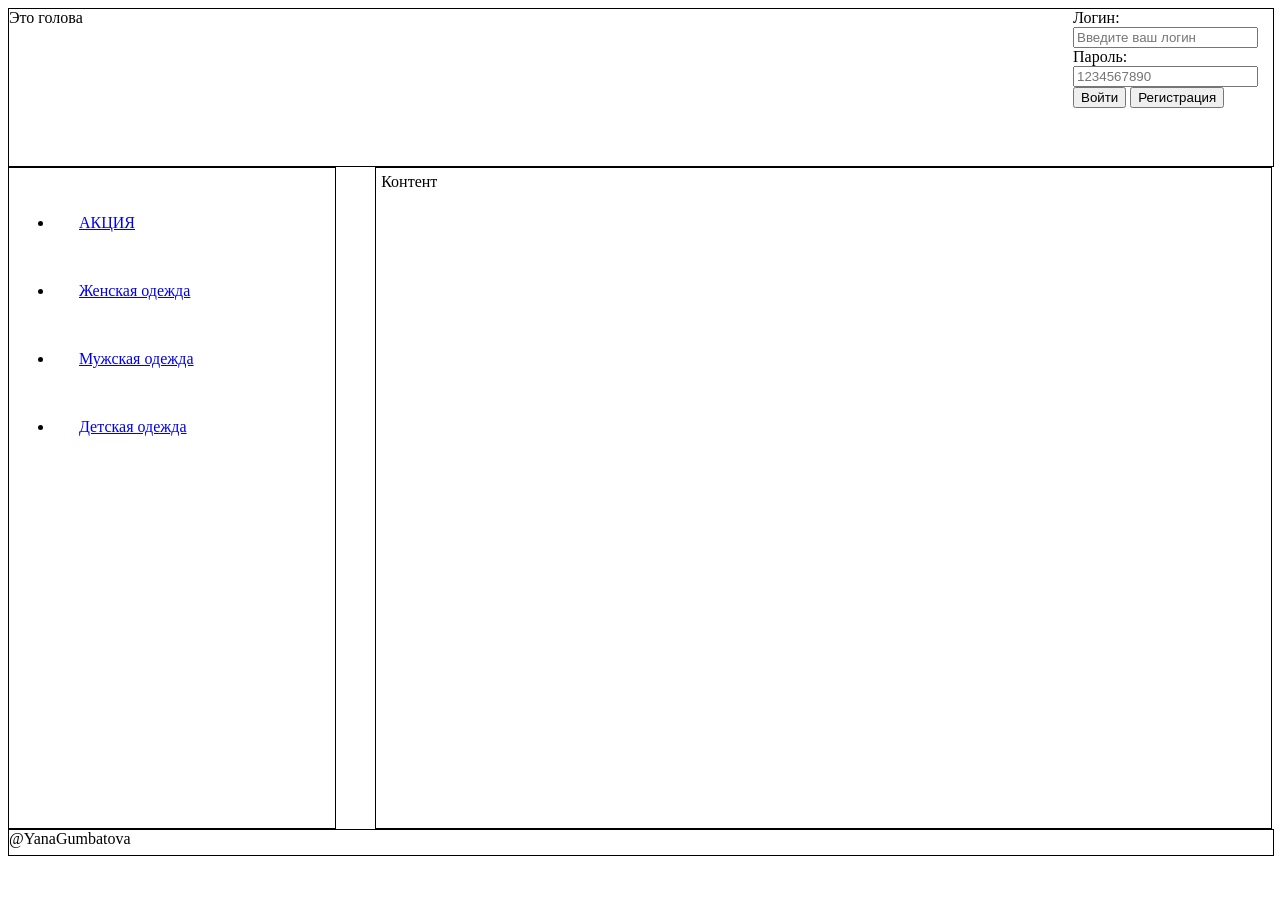
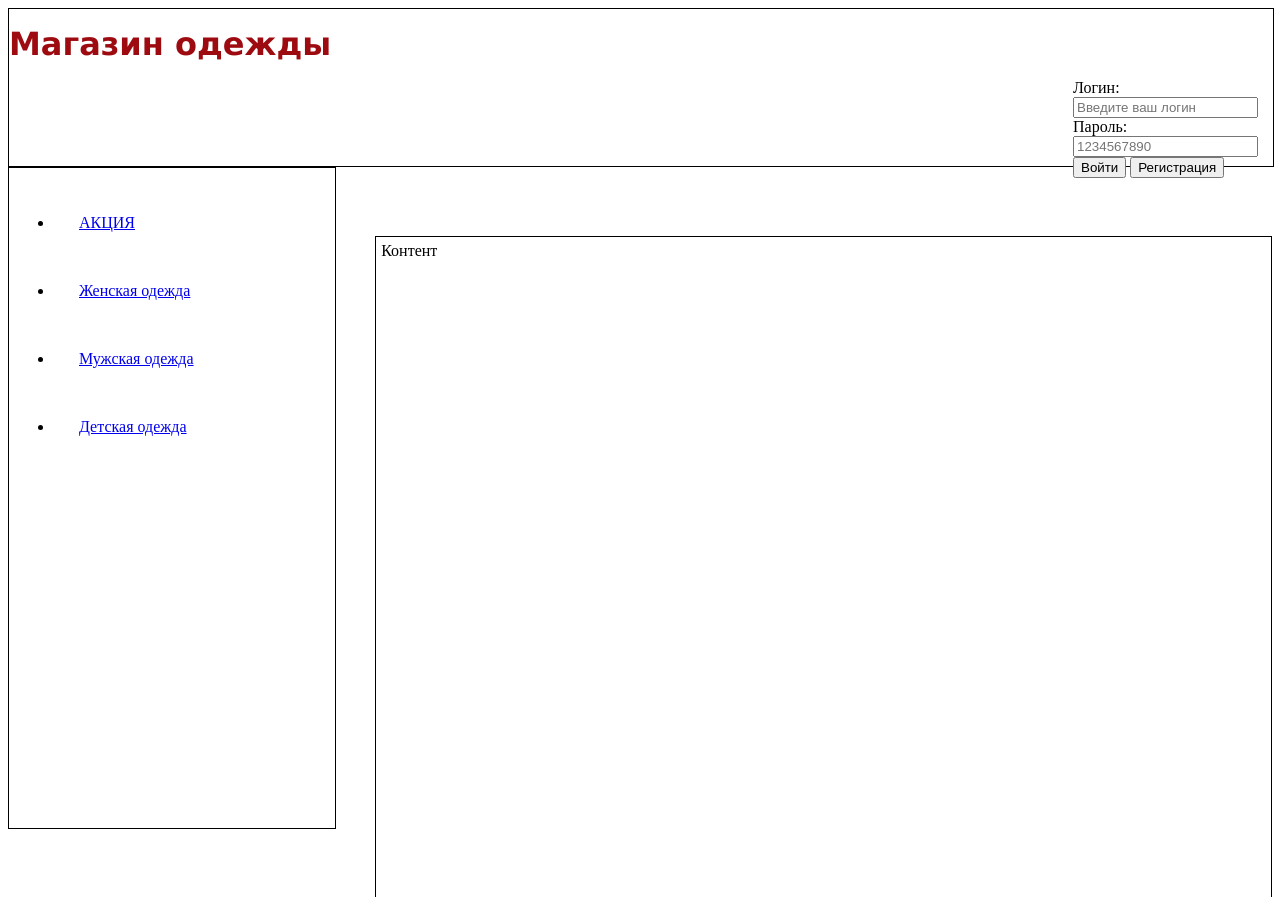
Before and after one commit to YanaGumbatova555/Yana, a PHP site: page /index.php in a window 1280 px wide. Shown: the top 897 px of the page. Before the commit the page ends 856 px from the top, so only its background shows below. Run offline with PHP 8.4, Linux system fonts and the light colour scheme; some libraries are stand-ins or nearby versions.

Commit message:
Update header.php

```diff
--- a/header.php
+++ b/header.php
@@ -4,7 +4,8 @@
 </head>
 
 <div class="header">
-Это голова
+
+<p style="text-align: left;"><b><font size="6" color="#9d0a0f"><font face="Verdana">Магазин одежды</font> </font></b></p>
 
 <div class="loginform">
 
```
